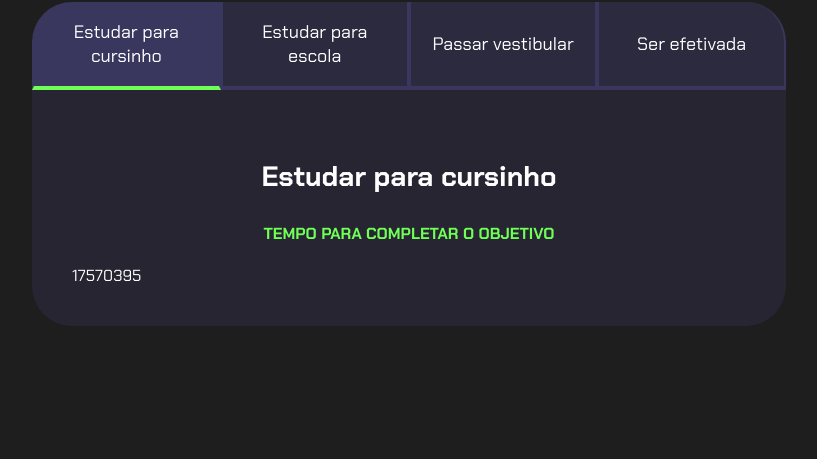
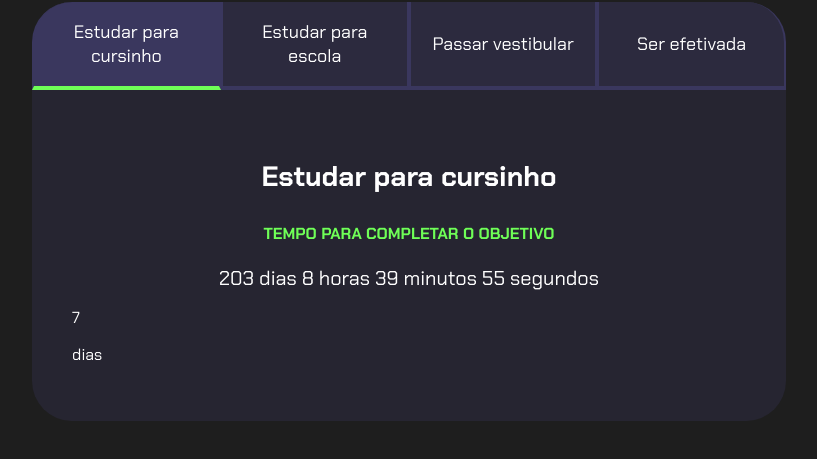
Before and after one commit to AnnaMassei/Meus-objetivos-do-ano, a plain HTML site: page index.html in a window 1280 px wide. Shown: the part 77-536 px from the top of the page, without its empty margins (231-1048 px from the left). Drawn offline with Linux system fonts and the light colour scheme.

Commit message:
Add files via upload

```diff
--- a/index.html
+++ b/index.html
@@ -23,6 +23,10 @@
                <h3 class="aba-conteudo-titulo-principal">Estudar para cursinho</h3>
                <h4 class="aba-conteudo-titulo-secundario">Tempo para completar o objetivo</h4>
                <div class="contador"></div>
+                    <div class="contador-digito">
+                        <p class="contador-digito-numero">7</p>
+                        <p class="contador-digito-texto">dias</p>
+                    </div>
             </div>
             <div class="aba-conteudo">
                <h3 class="aba-conteudo-titulo-principal">Estudar para escola</h3>
--- a/main.js
+++ b/main.js
@@ -17,13 +17,45 @@ for(let i=0;i <botoes.length; i++){
 
 const contadores =  document.querySelectorAll(".contador");
 const tempoObjetivo1 = new Date("2024-10-05T00:00:00");
+const tempoObjetivo2 = new Date("2024-10-05T00:00:00");
+const tempoObjetivo3 = new Date("2024-10-05T00:00:00");
+const tempoObjetivo4 = new Date("2024-10-05T00:00:00");
 
-contadores[0].textContent = calculaTempo(tempoObjetivo1);
+const tempos = [tempoObjetivo1,tempoObjetivo2,tempoObjetivo3,tempoObjetivo4];
+
+
+contadores[0].textContent = calculaTempo(tempos[0]);
+
 
 function calculaTempo(tempoObjetivo){
     let tempoAtual = new Date();
     let tempoFinal = tempoObjetivo - tempoAtual;
-    let segundos = tempoFinal/1000;
-    return segundos;
+    let segundos = Math.floor(tempoFinal/1000);
+    let minutos = Math.floor(segundos/60);
+    let horas = Math.floor(minutos/60);
+    let dias = Math.floor(horas/24);
+
+    segundos %= 60;
+    minutos %=60;
+    horas %=24;
+    if (tempoFinal > 0){
+        return dias + " dias " + horas + " horas " + minutos + " minutos " + segundos + " segundos ";
+    } else {
+        return "Prazo finalizado";
+    }
 
 }
+
+function atualizaCronometro(){
+    for(let i=0; i<contadores.length;i++){
+        contadores[i].textContent = calculaTempo(tempos[i]);
+    }
+
+}
+
+function comecaCronometro(){
+   atualizaCronometro();
+   setInterval(atualizaCronometro,1000);
+}
+
+//comecaCronometro();
--- a/style.css
+++ b/style.css
@@ -90,6 +90,11 @@ body{
     text-transform: uppercase;
 }
 
+.contador{
+    font-size: 20px;
+    text-align: center;
+}
+
 @media screen and (min-width: 768px){
     .botoes{
         display: flex;
```
